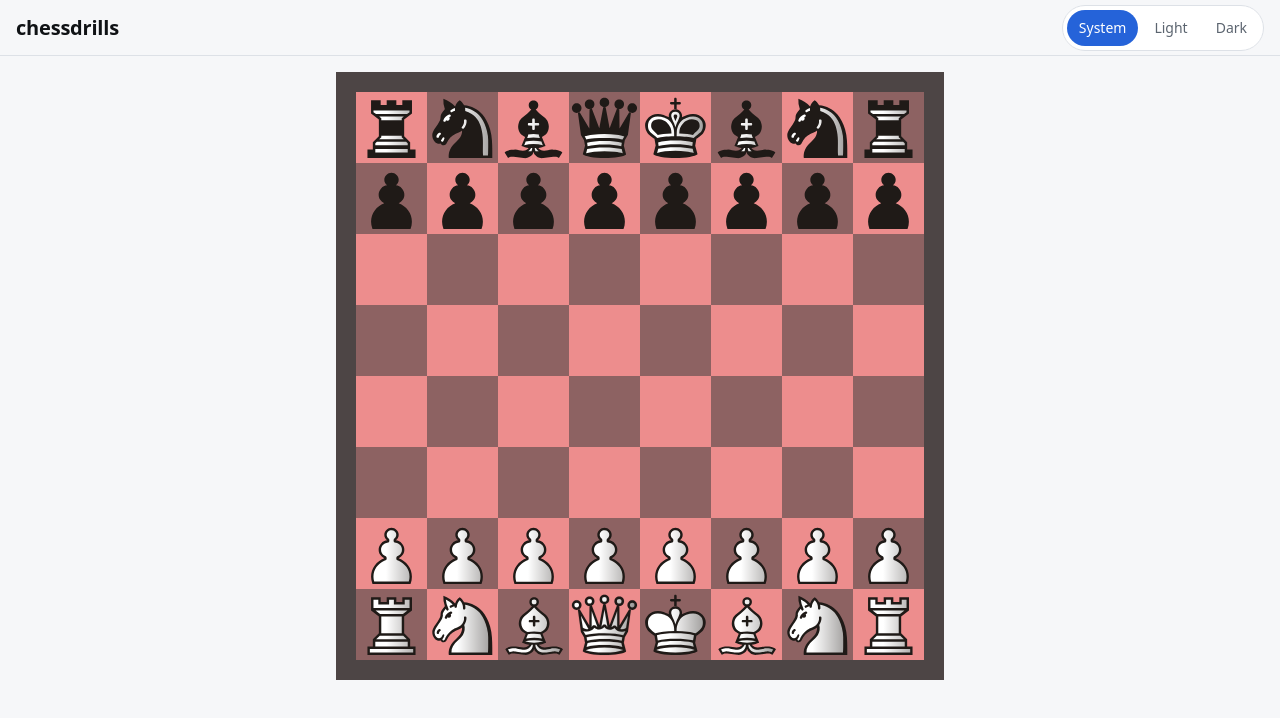
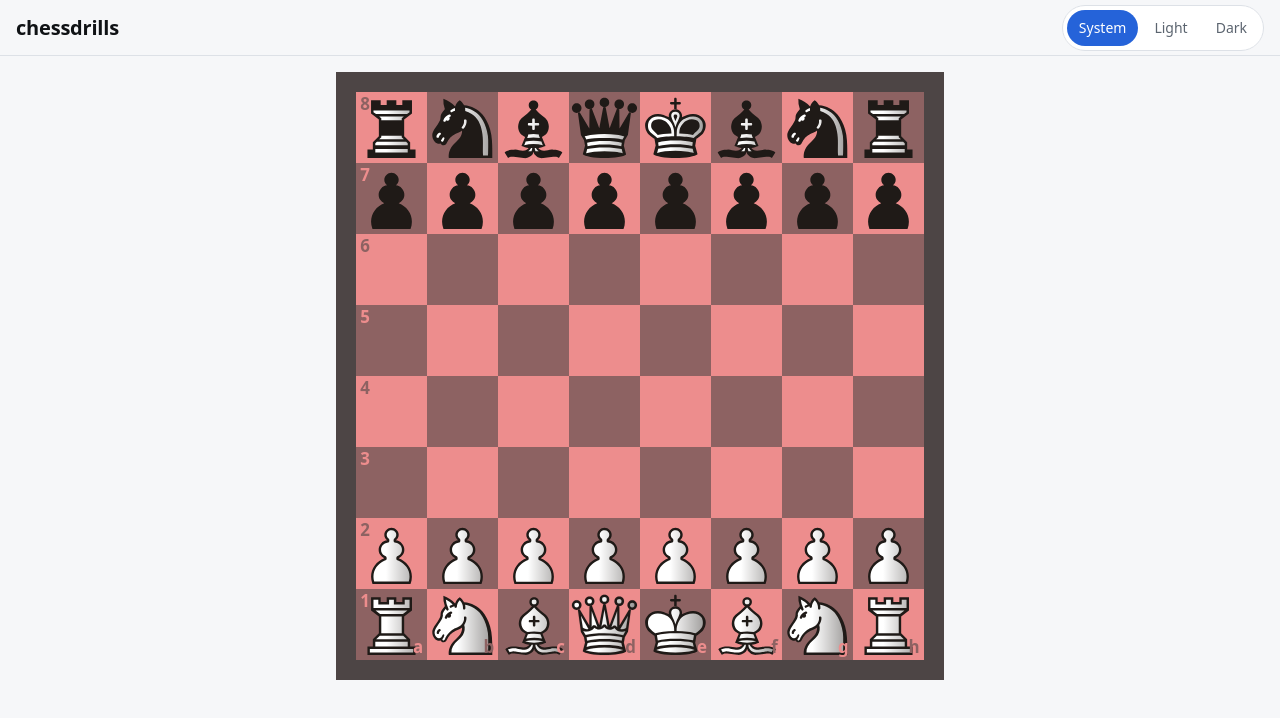
Before and after one commit to podlomar/chessdrills, a Preact app: page / in a window 1280 px wide. Shown: the top 718 px of the page. Built offline with nearby package versions, Linux system fonts and the light colour scheme.

Commit message:
feat(board): add rank and file coordinates
Co-Authored-By: Claude Opus 5.5 (1M context) <noreply@anthropic.com>

```diff
--- a/src/board/Board.tsx
+++ b/src/board/Board.tsx
@@ -11,8 +11,8 @@ export function Board({ position }: BoardProps) {
   return (
     <div class={styles.board}>
       <fieldset class={styles.grid} aria-label="Chessboard">
-        {layoutSquares().map(({ square, tone }) => (
-          <Square key={square} square={square} tone={tone} piece={position.pieceAt(square)} />
+        {layoutSquares().map((layout) => (
+          <Square key={layout.square} {...layout} piece={position.pieceAt(layout.square)} />
         ))}
       </fieldset>
     </div>
--- a/src/board/Square.module.css
+++ b/src/board/Square.module.css
@@ -1,4 +1,7 @@
 .square {
+  --coordinate-inset: calc(100cqi / 150);
+
+  position: relative;
   display: grid;
   place-items: center;
   padding: 0;
@@ -8,8 +11,29 @@
 
 .light {
   background-color: var(--board-light);
+  color: var(--board-dark);
 }
 
 .dark {
   background-color: var(--board-dark);
+  color: var(--board-light);
 }
+
+.coordinate {
+  position: absolute;
+  font-size: calc(100cqi / 36);
+  font-weight: var(--font-weight-bold);
+  line-height: 1;
+  pointer-events: none;
+  user-select: none;
+}
+
+.rank {
+  inset-block-start: var(--coordinate-inset);
+  inset-inline-start: var(--coordinate-inset);
+}
+
+.file {
+  inset-block-end: var(--coordinate-inset);
+  inset-inline-end: var(--coordinate-inset);
+}
--- a/src/board/Square.tsx
+++ b/src/board/Square.tsx
@@ -1,18 +1,20 @@
 import type { SquareTone } from '@/board/layout.ts';
 import { Piece } from '@/board/Piece.tsx';
 import styles from '@/board/Square.module.css';
-import type { Piece as ChessPiece, Square as ChessSquare } from '@/chess/types.ts';
+import type { Piece as ChessPiece, Square as ChessSquare, File, Rank } from '@/chess/types.ts';
 
 interface SquareProps {
   square: ChessSquare;
   tone: SquareTone;
   piece?: ChessPiece;
+  fileLabel?: File;
+  rankLabel?: Rank;
 }
 
 const describe = (square: ChessSquare, piece?: ChessPiece): string =>
   piece ? `${square}, ${piece.color} ${piece.kind}` : square;
 
-export function Square({ square, tone, piece }: SquareProps) {
+export function Square({ square, tone, piece, fileLabel, rankLabel }: SquareProps) {
   return (
     <button
       type="button"
@@ -20,6 +22,16 @@ export function Square({ square, tone, piece }: SquareProps) {
       aria-label={describe(square, piece)}
     >
       {piece && <Piece piece={piece} />}
+      {rankLabel && (
+        <span class={`${styles.coordinate} ${styles.rank}`} aria-hidden="true">
+          {rankLabel}
+        </span>
+      )}
+      {fileLabel && (
+        <span class={`${styles.coordinate} ${styles.file}`} aria-hidden="true">
+          {fileLabel}
+        </span>
+      )}
     </button>
   );
 }
--- a/src/board/layout.ts
+++ b/src/board/layout.ts
@@ -5,6 +5,8 @@ export type SquareTone = 'light' | 'dark';
 export interface BoardSquare {
   square: Square;
   tone: SquareTone;
+  fileLabel?: File;
+  rankLabel?: Rank;
 }
 
 const files: readonly File[] = ['a', 'b', 'c', 'd', 'e', 'f', 'g', 'h'];
@@ -13,10 +15,15 @@ const ranks: readonly Rank[] = ['1', '2', '3', '4', '5', '6', '7', '8'];
 const toneOf = (fileIndex: number, rankIndex: number): SquareTone =>
   (fileIndex + rankIndex) % 2 === 0 ? 'dark' : 'light';
 
-export const layoutSquares = (): readonly BoardSquare[] =>
-  [...ranks].reverse().flatMap((rank) =>
-    files.map((file) => ({
+export const layoutSquares = (): readonly BoardSquare[] => {
+  const rows = [...ranks].reverse();
+  const columns = files;
+  return rows.flatMap((rank, row) =>
+    columns.map((file, column) => ({
       square: `${file}${rank}` as const,
       tone: toneOf(files.indexOf(file), ranks.indexOf(rank)),
+      fileLabel: row === rows.length - 1 ? file : undefined,
+      rankLabel: column === 0 ? rank : undefined,
     })),
   );
+};
```
